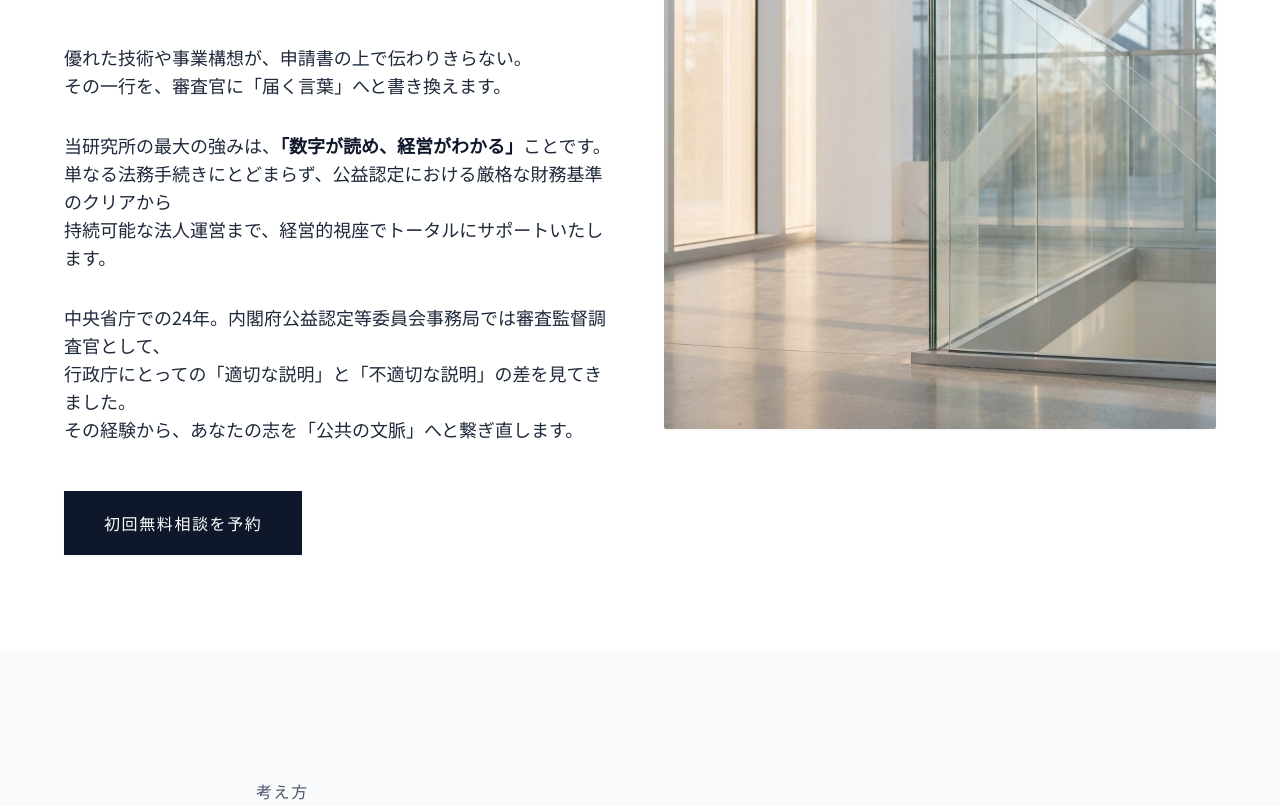
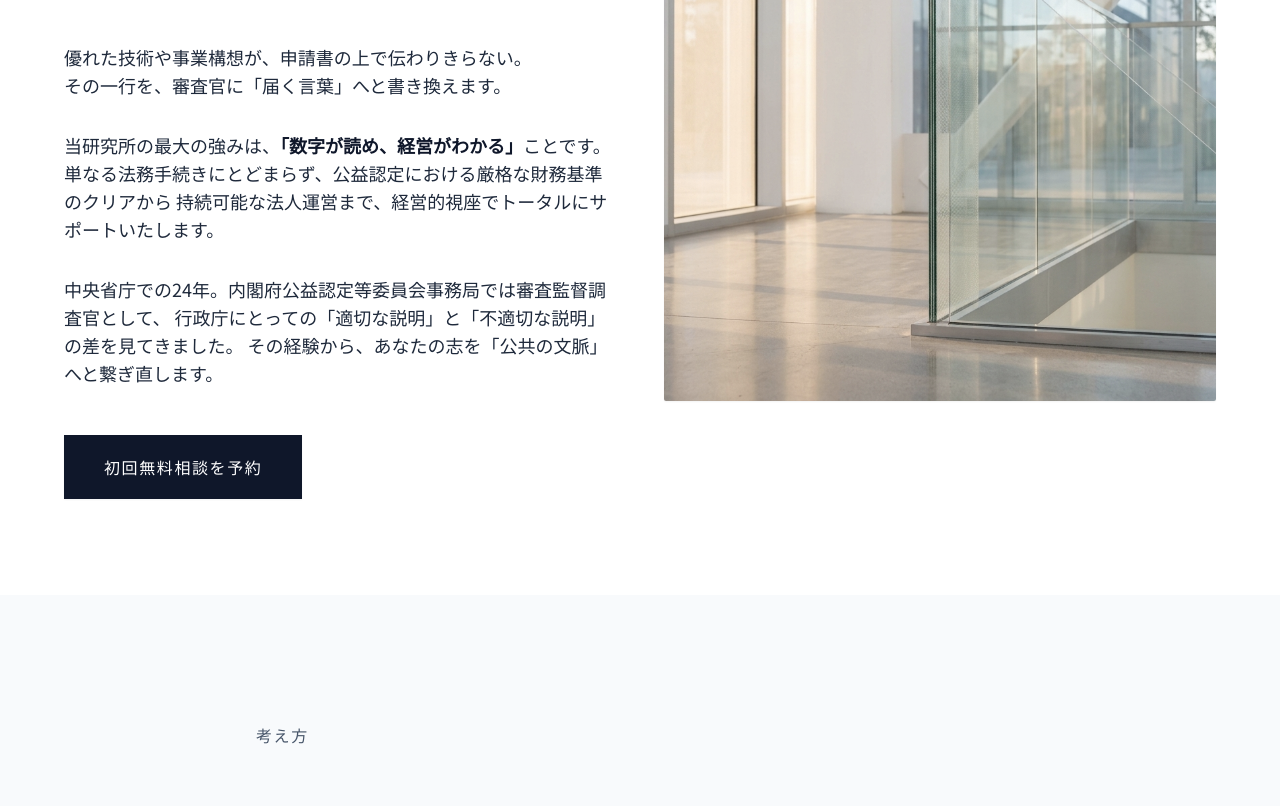
Before and after one commit to sky621tyo/atsumi-hiroyuki.jp, a website: page index.html in a window 1280 px wide. Shown: the part 580-1386 px from the top of the page. Drawn offline with Linux system fonts and the light colour scheme; a script that the page names is missing.

Commit message:
style: Remove hard line breaks to fix awkward text wrapping

```diff
--- a/index.html
+++ b/index.html
@@ -180,13 +180,13 @@
                         その一行を、審査官に「届く言葉」へと書き換えます。
                     </p>
                     <p>
-                        当研究所の最大の強みは、<strong class="text-slate-900 font-bold">「数字が読め、経営がわかる」</strong>ことです。<br class="hidden xl:block">
-                        単なる法務手続きにとどまらず、公益認定における厳格な財務基準のクリアから<br class="hidden xl:block">
+                        当研究所の最大の強みは、<strong class="text-slate-900 font-bold">「数字が読め、経営がわかる」</strong>ことです。
+                        単なる法務手続きにとどまらず、公益認定における厳格な財務基準のクリアから
                         持続可能な法人運営まで、経営的視座でトータルにサポートいたします。
                     </p>
                     <p>
-                        中央省庁での24年。内閣府公益認定等委員会事務局では審査監督調査官として、<br class="hidden xl:block">
-                        行政庁にとっての「適切な説明」と「不適切な説明」の差を見てきました。<br class="hidden xl:block">
+                        中央省庁での24年。内閣府公益認定等委員会事務局では審査監督調査官として、
+                        行政庁にとっての「適切な説明」と「不適切な説明」の差を見てきました。
                         その経験から、あなたの志を「公共の文脈」へと繋ぎ直します。
                     </p>
                 </div>
```
